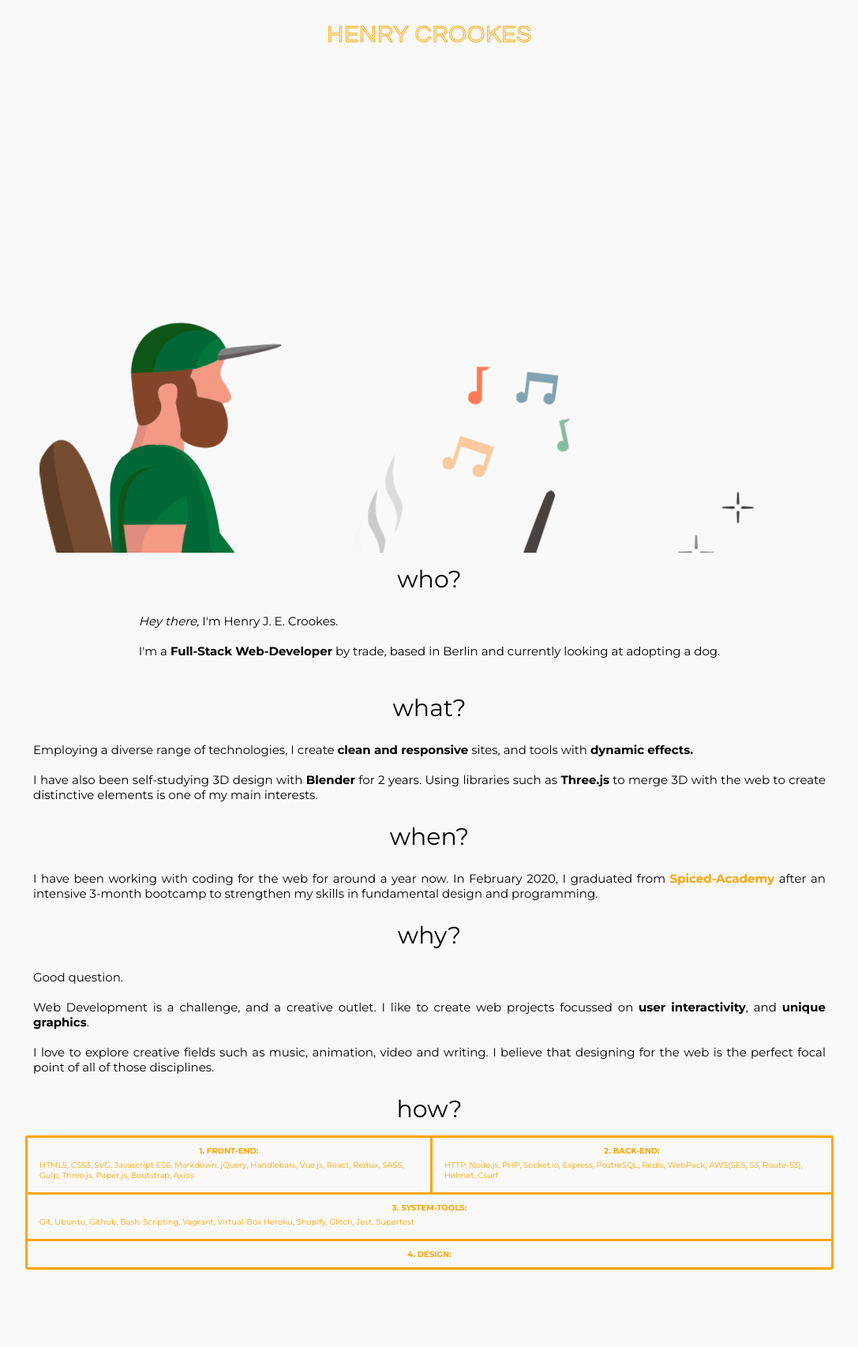
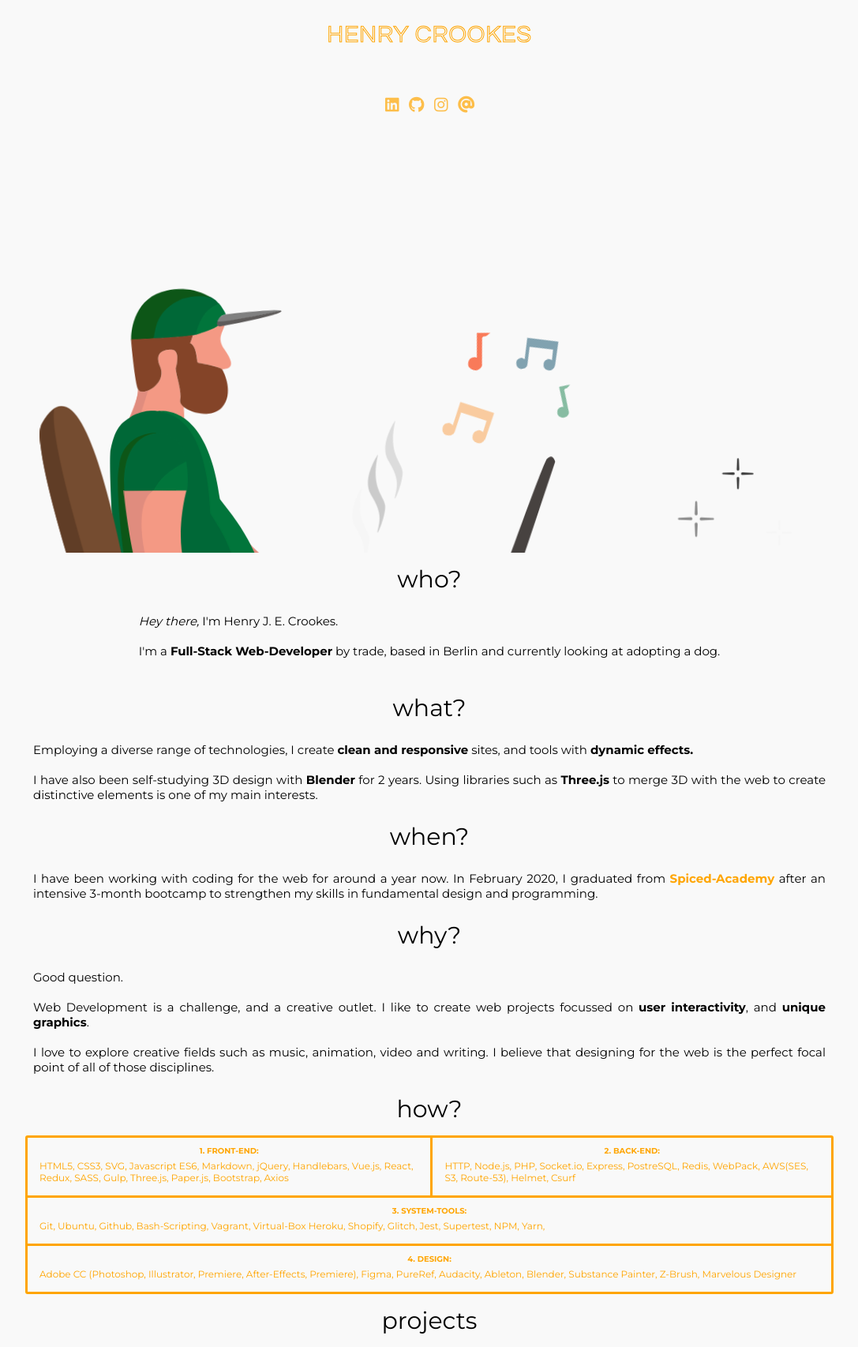
Before and after one commit to HJEC/my-site, a website: page public/index.html in a window 1280 px wide. Shown: the part 100-1806 px from the top of the page at 79% size, without its empty margins (96-1183 px from the left). Before the commit the page ends 1708 px from the top, so only its background shows below. Drawn offline with nearby package versions, Linux system fonts and the light colour scheme; no server answers.

Commit message:
adding projects section

```diff
--- a/public/index.html
+++ b/public/index.html
@@ -15,6 +15,20 @@
   <body>
     <section class="intro">
       <div id="title-name">HENRY CROOKES</div>
+      <nav>
+        <a href="https://linkedin.com/in/henry-crookes" target="_blank">
+          <i class="fab fa-linkedin"></i
+        ></a>
+        <a href="https://github.com/HJEC" target="_blank">
+          <i class="fab fa-github"></i
+        ></a>
+        <a href="https://www.instagram.com/hjec.dev/" target="_blank">
+          <i class="fab fa-instagram"></i
+        ></a>
+        <a href="mailto:hjec92@gmail.com" target="_blank">
+          <i class="fab fas fa-at"></i
+        ></a>
+      </nav>
       <div class="intro-dude"></div>
       <i class="fas fa-chevron-down"></i>
     </section>
@@ -79,12 +93,23 @@
           <h1>3. SYSTEM-TOOLS:</h1>
           <p>
             Git, Ubuntu, Github, Bash-Scripting, Vagrant, Virtual-Box Heroku,
-            Shopify, Glitch, Jest, Supertest
+            Shopify, Glitch, Jest, Supertest, NPM, Yarn,
           </p>
         </div>
         <div class="design-tools">
           <h1>4. DESIGN:</h1>
+          <p>
+            Adobe CC (Photoshop, Illustrator, Premiere, After-Effects,
+            Premiere), Figma, PureRef, Audacity, Ableton, Blender, Substance
+            Painter, Z-Brush, Marvelous Designer
+          </p>
         </div>
+      </div>
+    </section>
+    <section class="projects">
+      <h2>projects</h2>
+      <div class="project_wrapper">
+        <a href="#"></a>
       </div>
     </section>
 
--- a/sass/styles.scss
+++ b/sass/styles.scss
@@ -38,9 +38,10 @@ $text-shadow: -1px -1px 0 orange, 1px -1px 0 orange, -1px 1px 0 orange,
     overflow: hidden;
     height: 100vh;
   }
+
   #title-name {
     white-space: nowrap;
-    margin: 10%;
+    margin: 10% auto 5% auto;
     span {
       font-size: 3rem;
       cursor: crosshair;
@@ -55,6 +56,12 @@ $text-shadow: -1px -1px 0 orange, 1px -1px 0 orange, -1px 1px 0 orange,
     }
   }
 
+  .fab {
+    color: transparentize($main-orange, 0.3);
+    font-size: 2rem;
+    margin: auto 5px;
+    cursor: pointer;
+  }
   // INTRO SECTION
   .intro-dude {
     margin: 5%;
@@ -136,7 +143,7 @@ a {
   }
   p {
     text-align: left;
-    font-size: 1rem;
+    font-size: 1.2rem;
     margin: 5px;
   }
 }
```
Also changed, not shown: css/styles.css, public/styles.css.
